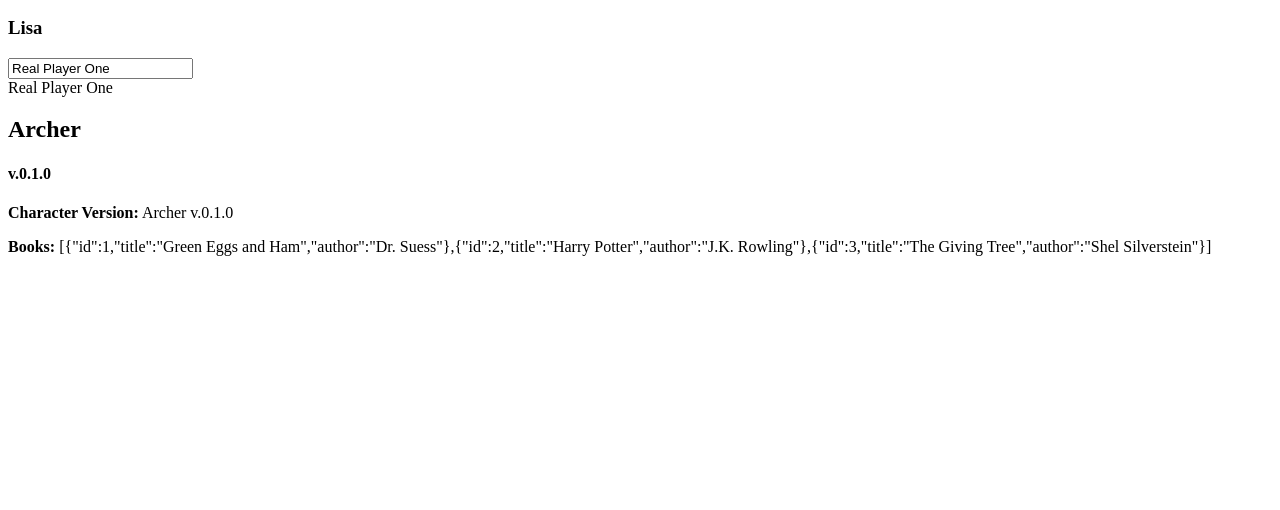
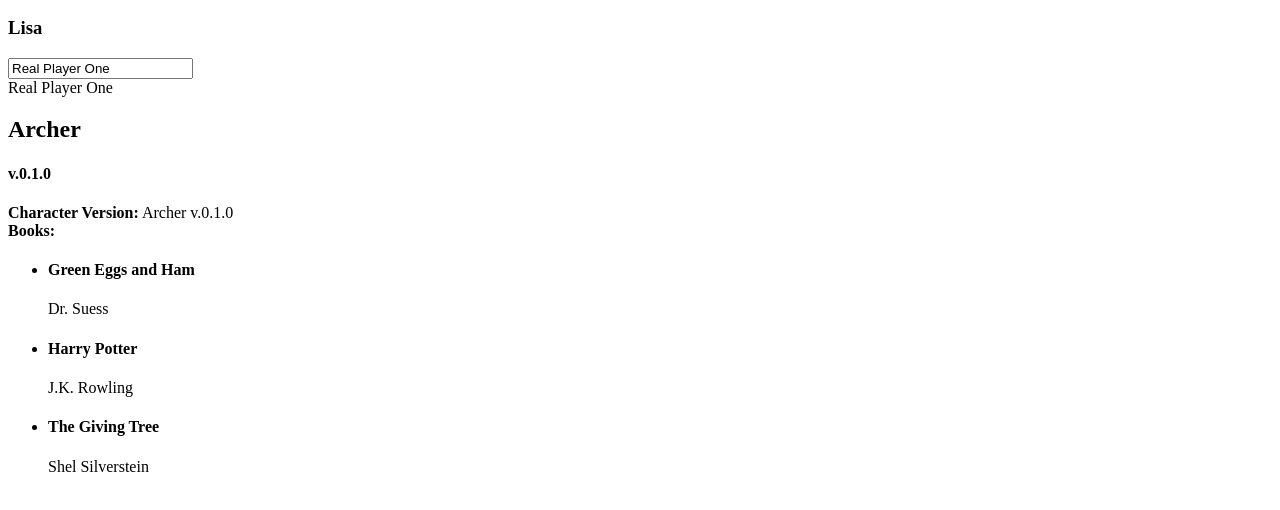
Before and after one commit to herrolisa/angular-demo, a plain HTML site: page public/index.html in a window 1280 px wide. Shown: the part 110-620 px from the top of the page. Drawn offline with nearby package versions, Linux system fonts and the light colour scheme.

Commit message:
step13_ngRepeat

```diff
--- a/public/index.html
+++ b/public/index.html
@@ -22,9 +22,19 @@
     <h2>{{mainCharacter}}</h2>
   </div>
   <h4>{{APP_VERSION}}</h4>
+
   <div>
-    <p><b>Character Version:</b> {{characterVersion}} </p>
-    <p><b>Books:</b> {{books}} </p>
+    <b>Character Version:</b> {{characterVersion}}
+  </div>
+
+  <div>
+    <b>Books:</b>
+    <ul class="value_of_books">
+      <li ng-repeat="book in books">
+        <h4 class="book_title">{{book.title}}</h4>
+        <p class="book_author">{{book.author}}</p>
+      </li>
+    </ul>
   </div>
 
 </body>
```
